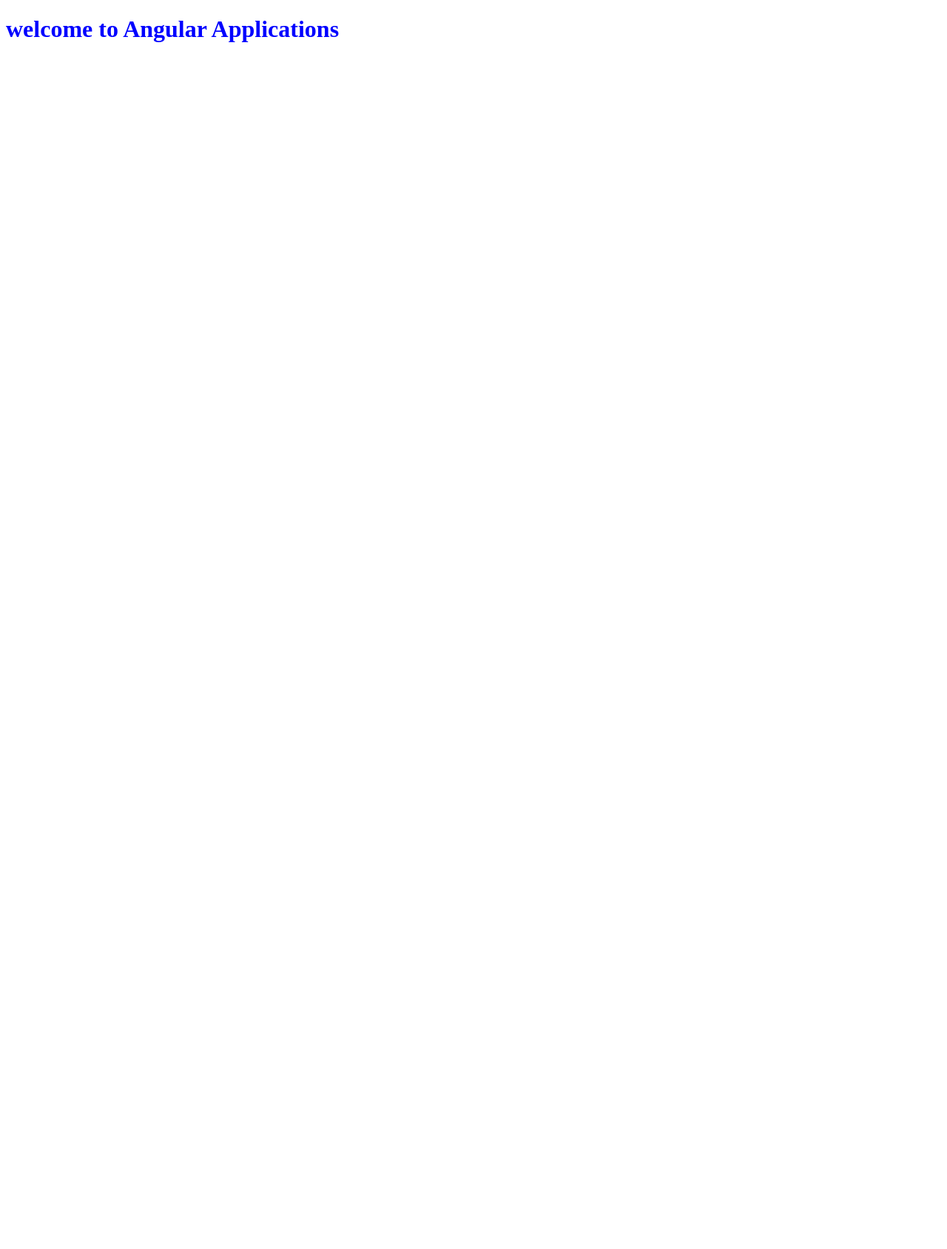
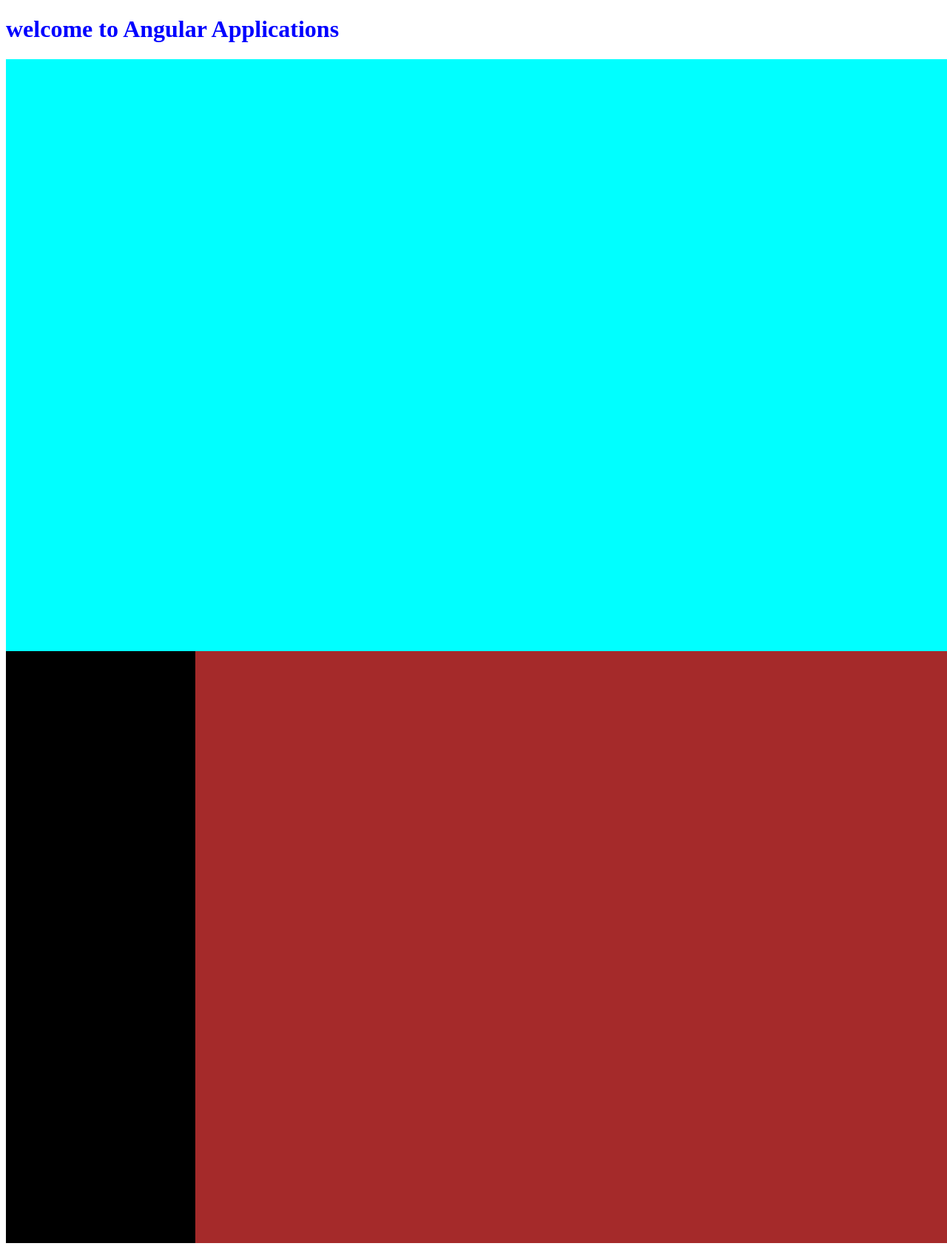
Before and after one commit to Ramakrishna545/my-app-1, an Angular app: page / in a window 1280 px wide. Shown: the whole page at 74% size. Before the commit the page ends 800 px from the top, so only its background shows below. Built offline with nearby package versions, Linux system fonts and the light colour scheme.

Commit message:
login dashboard components created and linked with app component

```diff
--- a/src/app/app.component.html
+++ b/src/app/app.component.html
@@ -1 +1,3 @@
 <h1>welcome to Angular Applications</h1>
+<app-login></app-login>
+<app-dashboard></app-dashboard>
--- a/src/app/app.module.ts
+++ b/src/app/app.module.ts
@@ -3,10 +3,14 @@
 
 import { AppRoutingModule } from './app-routing.module';
 import { AppComponent } from './app.component';
+import { LoginComponent } from './login/login.component';
+import { DashboardComponent } from './dashboard/dashboard.component';
 
 @NgModule({
   declarations: [
-    AppComponent
+    AppComponent,
+    LoginComponent,
+    DashboardComponent
   ],
   imports: [
     BrowserModule,
--- /dev/null
+++ b/src/app/dashboard/dashboard.component.css
@@ -0,0 +1,15 @@
+.parent{
+    width: 100vw;
+    height: 100vh;
+    background-color: brown;
+}
+.left{
+    width: 20%;
+    height: 100%;
+    background-color: black;
+}
+.right{
+    width: 80%;g
+    height: 100%;
+    background-color: teal;
+}
--- /dev/null
+++ b/src/app/dashboard/dashboard.component.html
@@ -0,0 +1,8 @@
+<div class="parent">
+    <div class="left">
+
+    </div>
+    <div class="right">
+
+    </div>
+</div>
--- /dev/null
+++ b/src/app/login/login.component.css
@@ -0,0 +1,5 @@
+.parent{
+    width: 100vw;
+    height: 100vh;
+    background-color: aqua;
+}
--- /dev/null
+++ b/src/app/login/login.component.html
@@ -0,0 +1,3 @@
+<div class="parent">
+
+</div>
```
Also changed, not shown: src/app/dashboard/dashboard.component.ts (added, +10 -0 lines), src/app/login/login.component.ts (added, +10 -0 lines), 2 other files (tests, documents, lock files or other folders).
